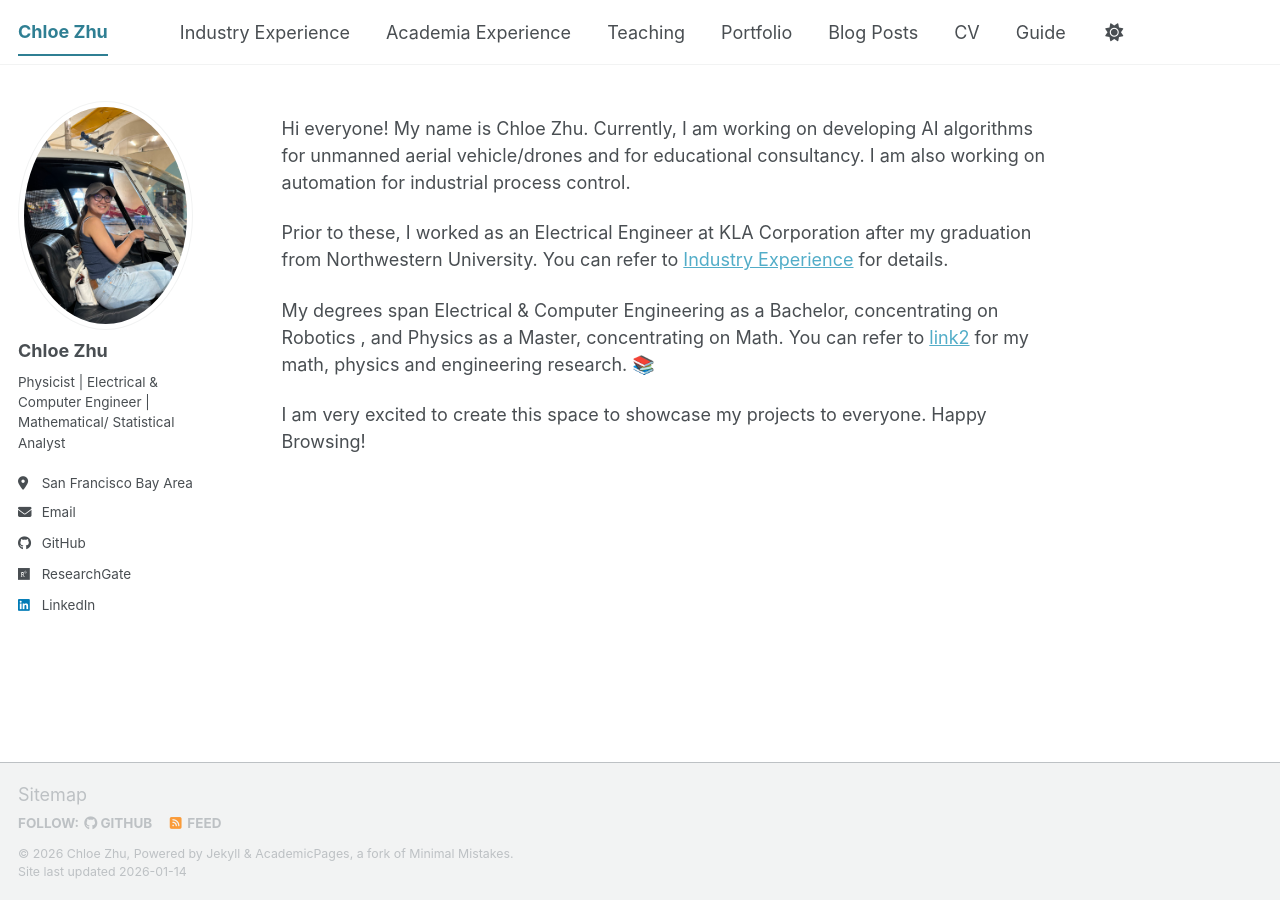
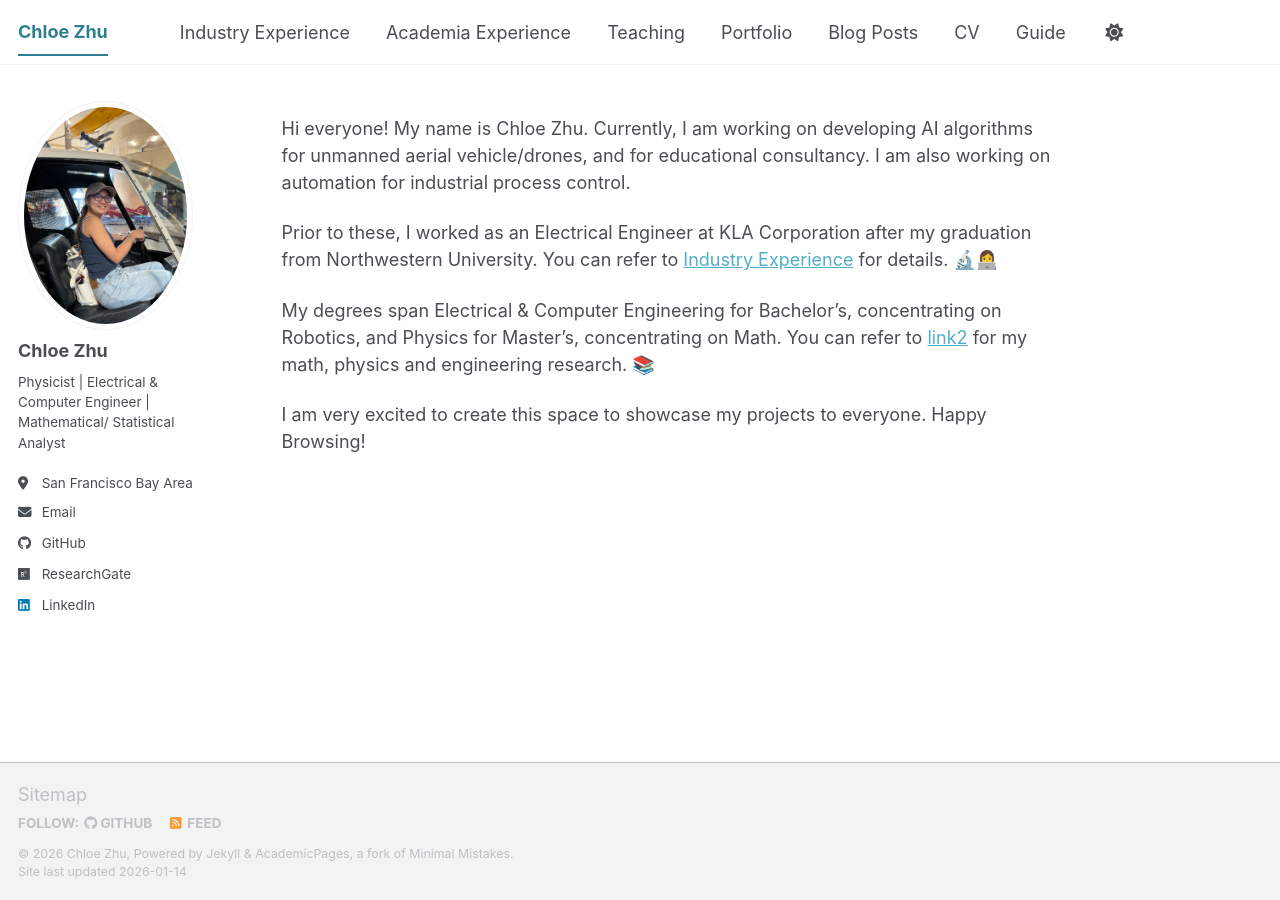
Before and after one commit to ChloeZhu1/ChloeZhu1.github.io, a Jekyll site: the page built from _pages/about.md, in a window 1280 px wide. Built offline with Jekyll 4.4.1, drawn with Linux system fonts in a browser that asks for light colours; a script bundle is joined from its source files by our own code; library files that are not in the unit come from our copies.

Commit message:
Update about.md with punctuation fixes and emojis
Corrected punctuation and added emojis for emphasis.

```diff
--- a/_pages/about.md
+++ b/_pages/about.md
@@ -7,11 +7,11 @@ redirect_from:
   - /about.html
 ---
 
-Hi everyone! My name is Chloe Zhu. Currently, I am working on developing AI algorithms for unmanned aerial vehicle/drones and for educational consultancy. I am also working on automation for industrial process control.
+Hi everyone! My name is Chloe Zhu. Currently, I am working on developing AI algorithms for unmanned aerial vehicle/drones, and for educational consultancy. I am also working on automation for industrial process control.
 
-Prior to these, I worked as an Electrical Engineer at KLA Corporation after my graduation from Northwestern University. You can refer to [Industry Experience](/Industry Experience/) for details.
+Prior to these, I worked as an Electrical Engineer at KLA Corporation after my graduation from Northwestern University. You can refer to [Industry Experience](/Industry Experience/) for details. 🔬👩‍💻
 
-My degrees span Electrical & Computer Engineering as a Bachelor, concentrating on Robotics , and Physics as a Master, concentrating on Math. You can refer to [link2]() for my math, physics and engineering research. 📚
+My degrees span Electrical & Computer Engineering for Bachelor's, concentrating on Robotics, and Physics for Master's, concentrating on Math. You can refer to [link2]() for my math, physics and engineering research. 📚
 
 I am very excited to create this space to showcase my projects to everyone. Happy Browsing!
 
```
